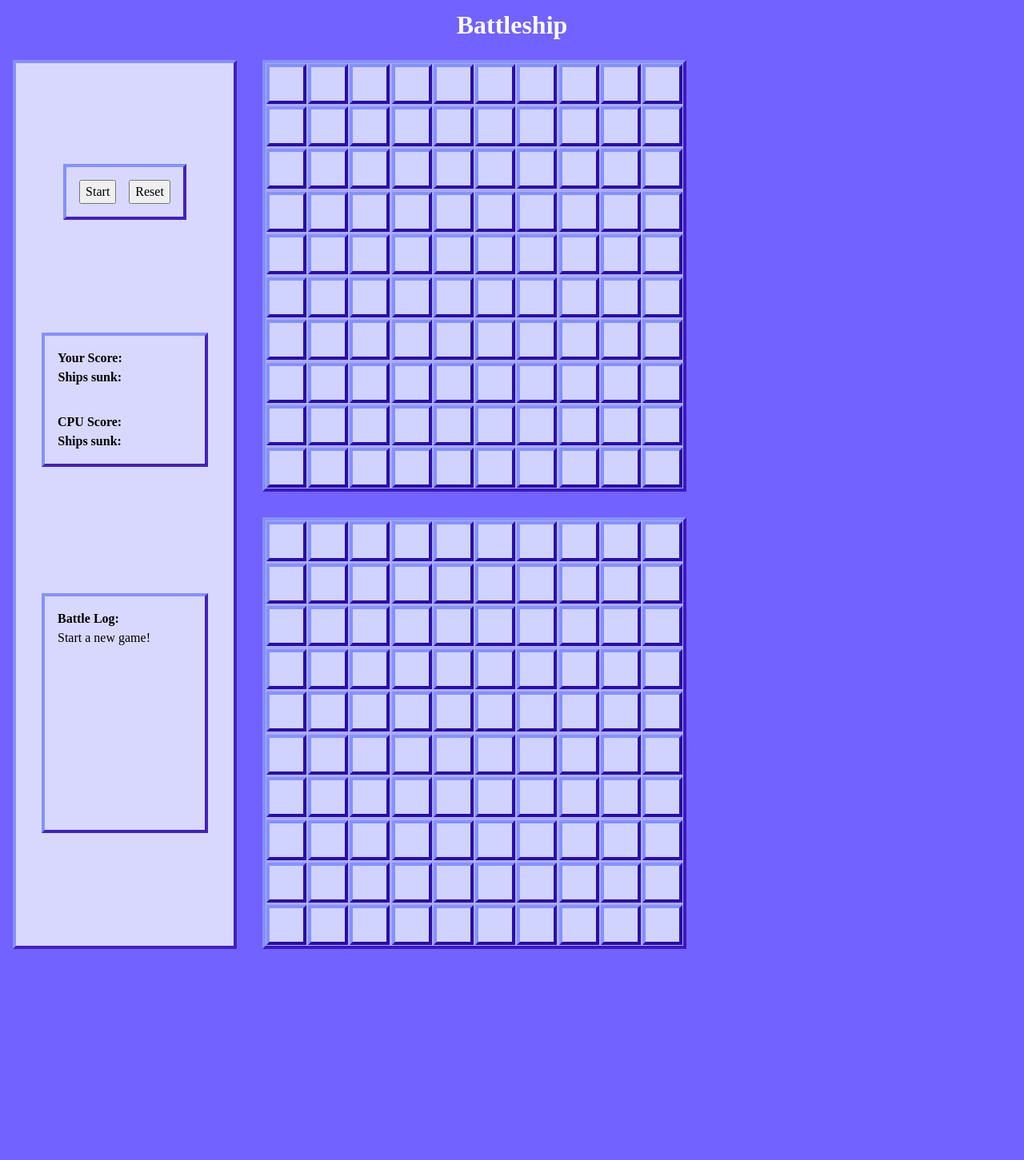
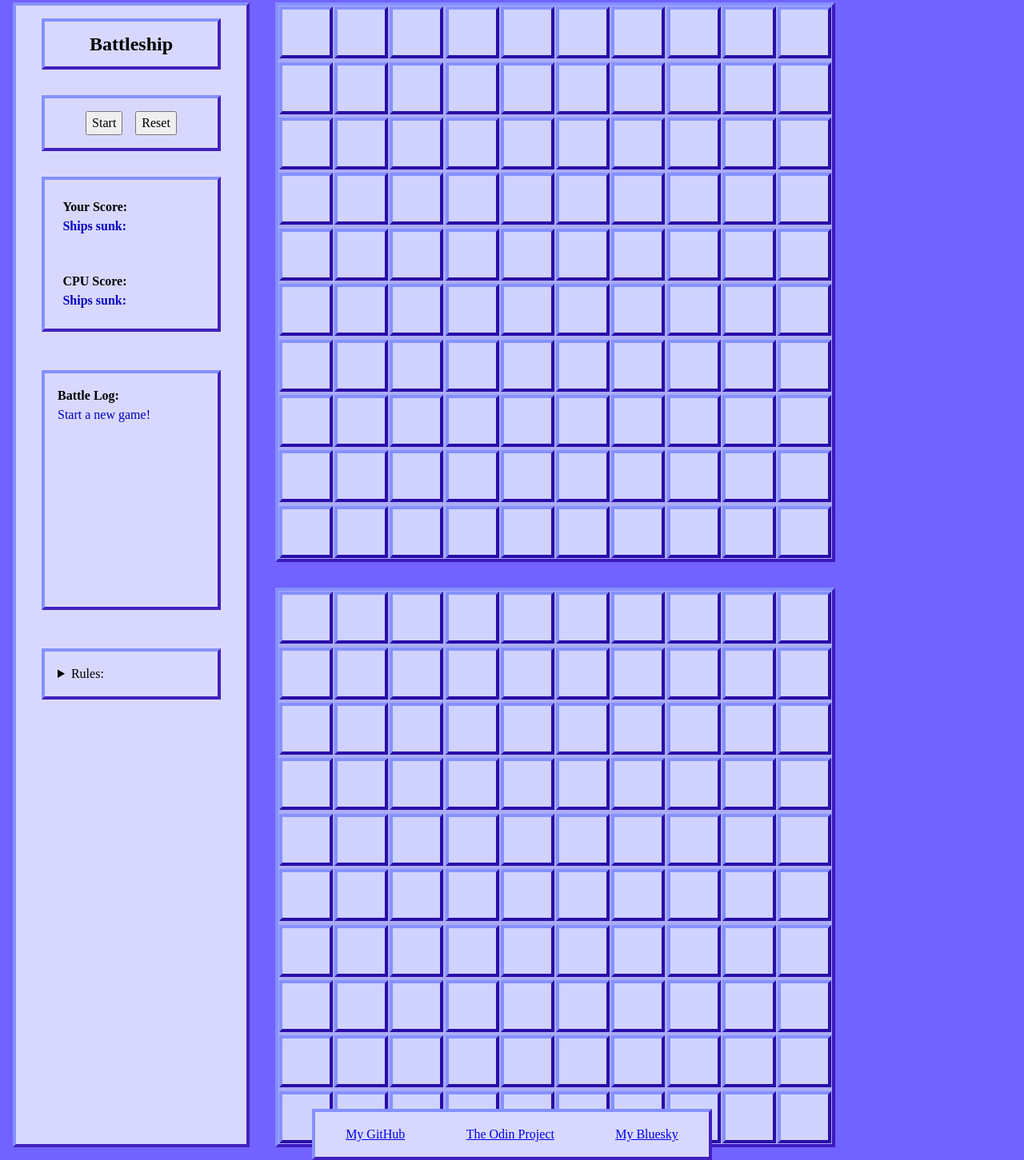
Before and after one commit to SapphicBear/BattleShip, a website built with webpack: page src/index.html in a window 1280 px wide. Shown: the part 13-1464 px from the top of the page at 80% size. Before the commit the page ends 1216 px from the top, so only its background shows below. Built offline with nearby package versions, Linux system fonts and the light colour scheme.

Commit message:
Feat: Style changes and get game up and running
As of now the game is fully operational! There are logs, scores
everything is updated properly each time a turn is over, cpu players
and human players cannot place outside of a grid. The player's ships
are still randomly placed, but that will change soon.

```diff
--- a/src/index.html
+++ b/src/index.html
@@ -8,11 +8,9 @@
     <link rel="stylesheet" href="./styles.css">
 </head>
 <body>
-    <header>
-        <h1>Battleship</h1>
-    </header>
     <main>
         <div class="info-area">
+            <div class="title"><h2>Battleship</h2></div>
             <div class="button-area">
             <button type="button" id="start-button">Start</button>
             <button type="button" id="reset-button">Reset</button>
@@ -27,6 +25,14 @@
 
                 </ul>
             </div>
+            <details class="info-footer">
+                <summary>Rules:</summary>
+                <ul class="rules"><h3>Rules:</h3>
+                    <li>Click on one of the squares on the right (or bottom) grid to try and hit an enemy vessel!</li>
+                    <li>Once a ship has taken enough hits, it will be counted as sunk!</li>
+                    <li>Each player has 10 ships, 1 Carrier, 2 Battleships, 3 Cruisers, and 4 Scouts</li>
+                </ul>
+            </details>
         </div>
         <div class="game-area">
             <div class="player-area">
@@ -44,6 +50,19 @@
         </div>
 
     </main>
+    <footer>
+        <ul class="links">
+          <li>
+            <a href="https://github.com/SapphicBear" target="_blank" rel="noopener noreferrer">My GitHub</a>
+          </li>
+          <li>
+            <a href="https://www.theodinproject.com/" target="_blank" rel="noopener noreferrer">The Odin Project</a>
+          </li>
+          <li>
+            <a href="https://bsky.app/profile/sleepyscreen.bsky.social" target="_blank" rel="noopener noreferrer">My Bluesky</a>
+          </li>
+        </ul>
+    </footer>
 
 </body>
 </html>
--- a/src/javascript/DOM.js
+++ b/src/javascript/DOM.js
@@ -46,9 +46,8 @@ function printScores(input1, input2, dom) {
 
 function printLog(input) {
     let prevLi = document.querySelectorAll(".log-item");
-    if (prevLi.length > 5) {
+    if (prevLi.length > 6) {
         prevLi[0].remove();
-        prevLi[1].remove();
     }
     let log = document.querySelector(".log");
     let li = document.createElement("li");
--- a/src/javascript/index.js
+++ b/src/javascript/index.js
@@ -30,13 +30,6 @@ function startGame() {
     return game;
 }
 function gameDriver(input) {
-    let playerSunkShips = game.player.checkShips();
-    let cpuSunkShips = game.cpu.checkShips();
-    if (playerSunkShips === Player.maxShips || cpuSunkShips === CPU.maxShips) {
-        DOM.printLog(game.gameOver());
-        return;
-    }
-
     DOM.removeBoard();
     let playerTurn = game.playerTurn(input);
     let cpuTurn = game.cpuTurn();
@@ -45,6 +38,14 @@ function gameDriver(input) {
     DOM.printScores(game.cpu.checkShips(), game.player.checkShips(), cachedDOM);
     DOM.printLog(playerTurn);
     DOM.printLog(cpuTurn);
+
+    let playerSunkShips = game.player.checkShips();
+    let cpuSunkShips = game.cpu.checkShips();
+    if (playerSunkShips === Player.maxShips || cpuSunkShips === CPU.maxShips) {
+        DOM.printLog(game.gameOver());
+        return;
+    }
+
     loadListener();
 }
 function loadListener() {
--- a/src/styles.css
+++ b/src/styles.css
@@ -44,7 +44,10 @@ ul, li {
 li {
     list-style: none;
 }
-
+body {
+    display: grid;
+    grid-auto-flow: row;
+}
 header {
     color:  rgb(251, 251, 255);
     margin-top: 1rem;
@@ -58,7 +61,7 @@ main {
     gap: 2rem;
     padding: 1rem;
 }
-.info-area, .log-area, .score-area, .button-area {
+.info-area, .log-area, .score-area, .button-area, .title, .info-footer, footer {
     border: 4px rgba(39, 0, 179, 0.842) solid;
     border-top: rgb(133, 145, 255) 4px solid;
     border-left-color: rgb(133, 145, 255);
@@ -66,40 +69,66 @@ main {
     padding: 1rem;
 }
 .info-area {
+
+    .title {
+        width: 28ch;
+    }
     gap: 2rem;
     text-align: center;
     display: flex;
     flex-direction: column;
-    justify-content: space-evenly;
+    justify-content: flex-start;
     align-items: center;
     padding-top: 1rem;
 
     .button-area {
-
+        width: 28ch;
         gap: 1rem;
         display: flex;
+        justify-content: center;
     }
     .score-area {
         display: flex;
         gap: 2rem;
         flex-direction: column;
         align-items: start;
-        width: 26ch;
+        width: 28ch;
+        & > h4 {
+            text-align: left;
+            padding: 0.4rem;
+
+            > h4 {
+                color: rgb(2, 2, 192);
+            }
+        }
     }
 
     .log-area{
         display: flex;
-        flex-flow: column wrap;
+        flex-flow: column;
         align-items: start;
         padding: 1rem;
         margin: 1rem;
-        width: 26ch;
-        min-height: 300px;
+        width: 28ch;
+        height: 300px;
         > ul {
+            color: rgb(2, 2, 192);
             text-align: left;
             display: flex;
             flex-direction: column;
             align-items: flex-start;
+        }
+    }
+    .info-footer {
+        min-width: 28ch;
+        summary {
+            text-align: left;
+        }
+        > ul {
+        display: flex;
+        flex-direction: column;
+        text-align: left;
+        gap: 0.4rem;
         }
     }
 }
@@ -117,8 +146,8 @@ main {
     justify-content: center;
     align-items: center;
     flex-wrap: wrap;
-    height: 540px;
-    width: 530px;
+    height: 700px;
+    width: 700px;
     gap: 0.14rem;
     border: 4px rgba(39, 0, 179, 0.842) solid;
     border-top: rgb(133, 145, 255) 4px solid;
@@ -127,8 +156,8 @@ main {
 }
 
 div[class*="grid"] {
-    width: 50px;
-    height: 50px;
+    width: 67px;
+    height: 65px;
     border: rgba(30, 0, 163, 0.938) 4px solid;
     border-top: rgb(133, 145, 255) 4px solid;
     border-left-color: rgb(133, 145, 255);
@@ -143,8 +172,41 @@ div[class^="1"]:not(div[class*="CPU"]) {
     background: rgb(82, 88, 177);
 }
 div[class^="2"] {
-    background: rgb(255, 117, 117);
+    position: relative;
+    background: rgb(255, 201, 86);
+    &::after {
+        position: absolute;
+        top: 22px;
+        left: 18px;
+        display: inline-block;
+        content: "O";
+        font-size: 40px;
+        color: rgb(172, 117, 0);
+    }
 }
 div[class^="3"] {
+    position: relative;
     background: rgb(255, 42, 42);
+    &::after {
+        position: absolute;
+        top: 22px;
+        left: 18px;
+        display: inline-block;
+        content: "X";
+        font-size: 40px;
+        color: rgb(99, 0, 0);
+    }
 }
+footer {
+    position: relative;
+    bottom: 4rem;
+    place-self: center;
+
+    width: 500px;
+    padding: 1rem;
+    & > ul {
+        display: flex;
+        gap: 2rem;
+        justify-content: space-around;
+    }
+}
```
